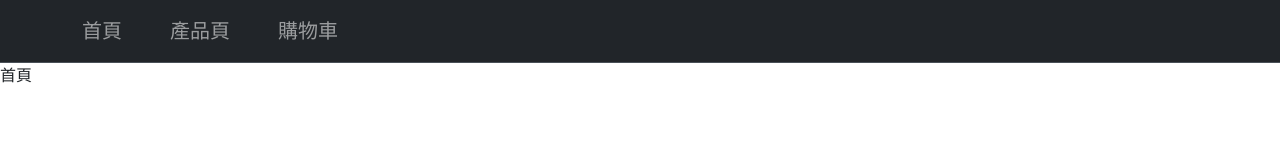
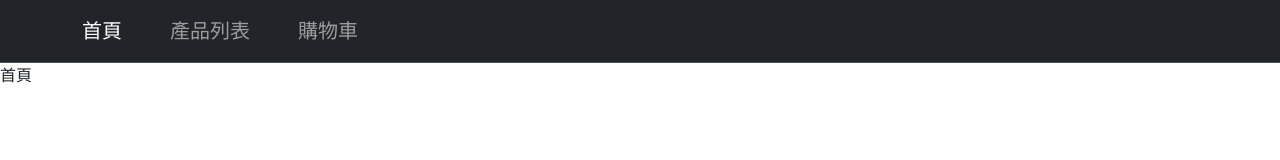
Before and after one commit to hokou/hex-react-2024-wk6, a React (Vite) app: page / in a window 1280 px wide. Shown: the top 160 px of the page. Built offline with nearby package versions, Linux system fonts and the light colour scheme.

Commit message:
add NavLink

```diff
--- a/src/layouts/FrontLayout.jsx
+++ b/src/layouts/FrontLayout.jsx
@@ -1,4 +1,10 @@
-import { Outlet } from "react-router-dom";
+import { NavLink, Outlet } from "react-router-dom";
+
+const routes = [
+  { path: "/", name: "首頁" },
+  { path: "/products", name: "產品列表" },
+  { path: "/cart", name: "購物車" },
+];
 
 export default function FrontLayout() {
   return (
@@ -6,11 +12,13 @@ export default function FrontLayout() {
       <nav className="navbar bg-dark border-bottom border-body" data-bs-theme="dark">
         <div className="container">
           <ul className="navbar-nav flex-row gap-5 fs-5">
-            <li className="nav-item">
-              <a className="nav-link" aria-current="page" href="#">首頁</a>
-            </li>
-            <li className="nav-item"><a className="nav-link" href="#">產品頁</a></li>
-            <li className="nav-item"><a className="nav-link" href="#">購物車</a></li>
+            {routes.map((route) => (
+              <li className="nav-item" key={route.path}>
+                <NavLink className="nav-link" aria-current="page" to={route.path}>
+                  {route.name}
+                </NavLink>
+              </li>
+            ))}
           </ul>
         </div>
       </nav>
```
